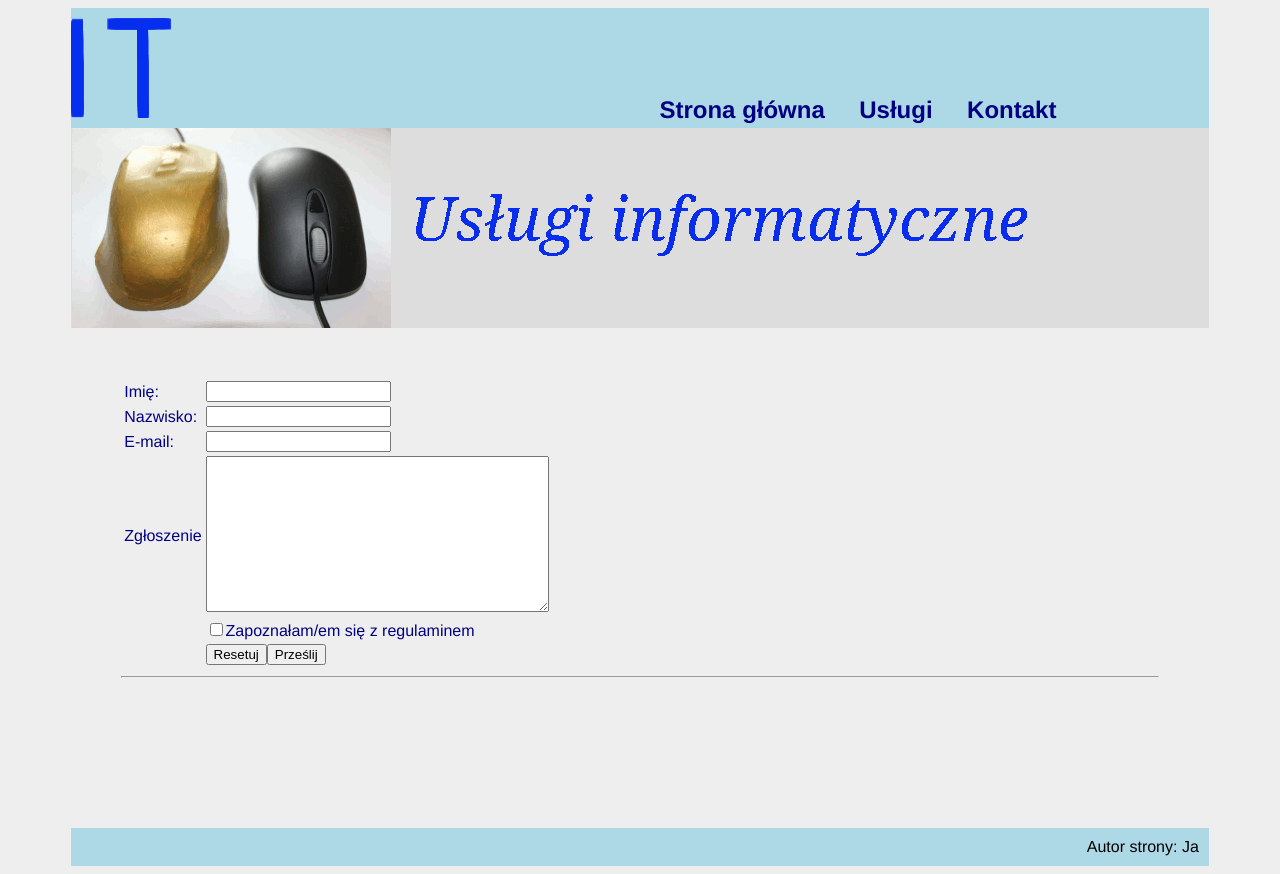
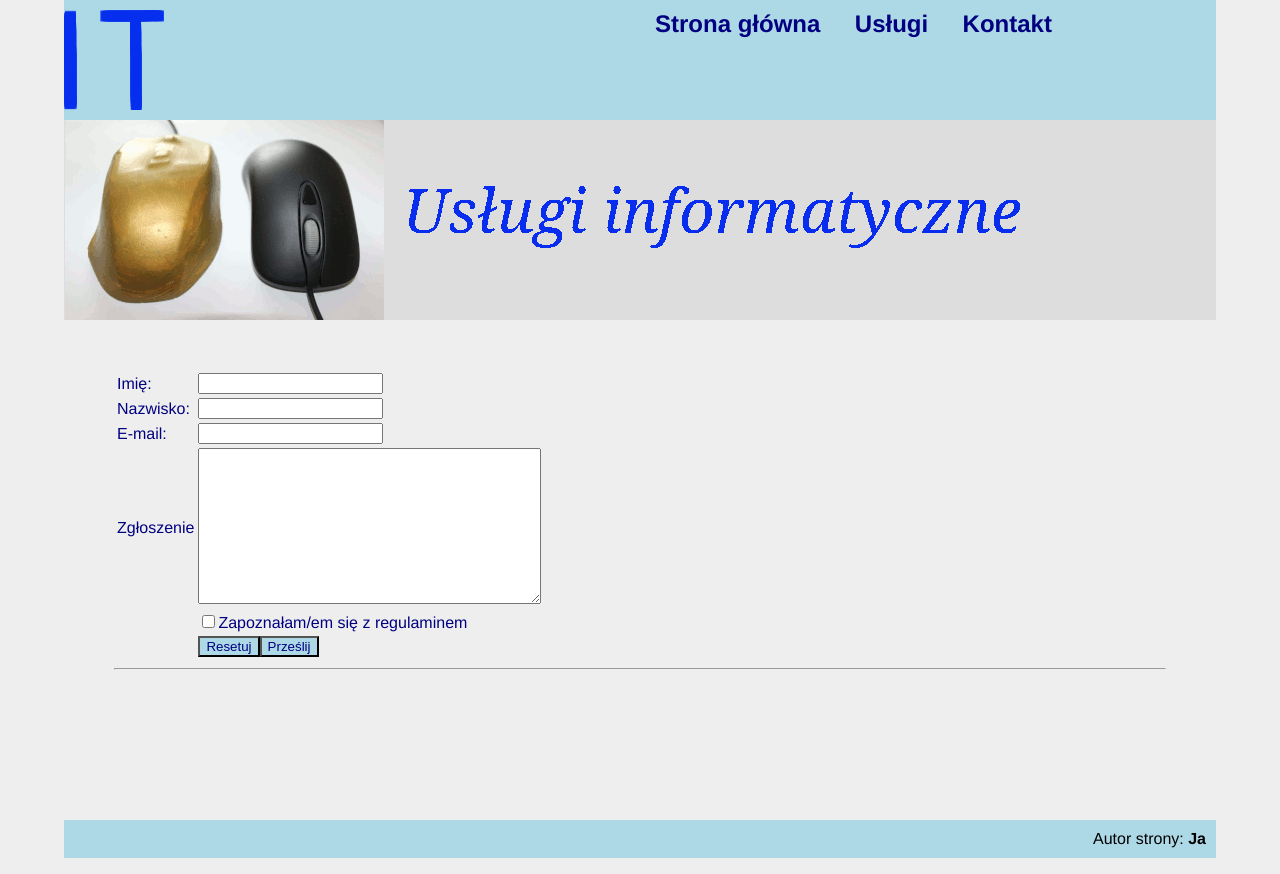
Before and after one commit to Pawi1/t19, a PHP site: page /kontakt.html in a window 1280 px wide. Run offline with PHP 8.4, Linux system fonts and the light colour scheme.

Commit message:
skończenie egzaminu

```diff
--- a/2024.10.17/kontakt.html
+++ b/2024.10.17/kontakt.html
@@ -10,10 +10,10 @@
 <body>
     <div id="kontener">
         <header>
-            <div id="logo" style="display: inline-block;">
+            <div id="logo">
                 <img src="it.png" alt="firma it">
             </div>
-            <div id="links" style="display: inline-block;">
+            <div id="links">
                 <a href="index.html">Strona główna</a>
                 <a href="uslugi.html">Usługi</a>
                 <a href="kontakt.html">Kontakt</a>
@@ -26,19 +26,19 @@
         <table>
             <tr>
                 <td>Imię: </td>
-                <td><input type="text"></td>
+                <td><input type="text" id="imie"></td>
             </tr>
             <tr>
                 <td>Nazwisko: </td>
-                <td><input type="text"></td>
+                <td><input type="text" id="nazwisko"></td>
             </tr>
             <tr>
                 <td>E-mail:</td>
-                <td><input type="email"></td>
+                <td><input type="email" id="email"></td>
             </tr>
             <tr>
                 <td>Zgłoszenie </td>
-                <td><textarea name="" id="" cols="40" rows="10"></textarea></td>
+                <td><textarea name="zgloszenia" id="zgloszenia" cols="40" rows="10"></textarea></td>
             </tr>
             <tr>
                 <td></td>
@@ -46,12 +46,38 @@
             </tr>
             <tr>
                 <td></td>
-                <td><button type="button">Resetuj</button><button type="button">Prześlij</button></td>
+                <td><button class="botton" type="button" id="resetuj">Resetuj</button><button class="botton" type="button" id="przeslij">Prześlij</button></td>
             </tr>
         </table>
         <hr>
+        <div id="wynik">
+        </div>
+        <script>
+        document.getElementById("przeslij").addEventListener("click", function()
+        {
+            if(document.getElementById("regulamin").checked)
+            {
+                document.getElementById("wynik").innerHTML =
+                     document.getElementById("imie").value.toUpperCase() +" "+ document.getElementById("imie").value.toUpperCase()
+                     +"<br>Treść twojej sprawy: " +document.getElementById("zgloszenia").value;
+            }
+            else
+            {
+                document.getElementById("wynik").innerHTML = '<p style="color: red;">Musisz zapoznać się z regulaminem</p>';
+
+            }
+        })
+        document.getElementById("resetuj").addEventListener("click",function(){
+            document.getElementById("imie").value = "";
+            document.getElementById("nazwisko").value = "";
+            document.getElementById("zgloszenia").value = "";
+            document.getElementById("email").value = "";
+            document.getElementById("regulamin").checked = false;
+            document.getElementById("wynik").innerHTML = "";
+        })
+        </script>
     </article>
-    <footer>Autor strony: Ja</footer>
+    <footer>Autor strony: <strong>Ja</strong></footer>
 </div>
 </body>
 </html>
--- a/2024.10.17/styl.css
+++ b/2024.10.17/styl.css
@@ -2,6 +2,7 @@ body
 {
     background-color: #EEEEEE;
     font-family: Helvetica, sans-serif;
+    margin: 0px;
 }
 #kontener
 {
@@ -15,15 +16,21 @@ header
     height: 100px;
     padding-top: 10px;
     padding-bottom: 10px;
+    display: flex;
 }
 #logo
 {
     width: 50%;
+    display: inline-block;
 }
 #baner
 {
     background-color: #DDDDDD;
     height: 200px;
+}
+#links
+{
+    display: inline-block;
 }
 article
 {
@@ -46,3 +53,16 @@ a
     margin: 10px;
     padding: 5px;
 }
+a:hover
+{
+    text-decoration: solid 1px navy;
+}
+button
+{
+    background-color: lightblue;
+    color: navy;
+}
+wynik
+{
+    color: navy;
+}
--- a/2024.10.17/uslugi.html
+++ b/2024.10.17/uslugi.html
@@ -10,10 +10,10 @@
 <body>
     <div id="kontener">
         <header>
-            <div id="logo" style="display: inline-block;">
+            <div id="logo">
                 <img src="it.png" alt="firma it">
             </div>
-            <div id="links" style="display: inline-block;">
+            <div id="links">
                 <a href="index.html">Strona główna</a>
                 <a href="uslugi.html">Usługi</a>
                 <a href="kontakt.html">Kontakt</a>
@@ -32,7 +32,7 @@
         </ol>
         <hr>
     </article>
-    <footer>Autor strony: Ja</footer>
+    <footer>Autor strony: <strong>Ja</strong></footer>
 </div>
 </body>
 </html>
```
Also changed, not shown: 2024.10.17/index.html (+6 -6 lines).
